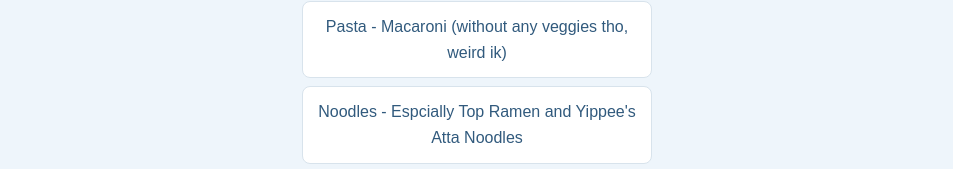
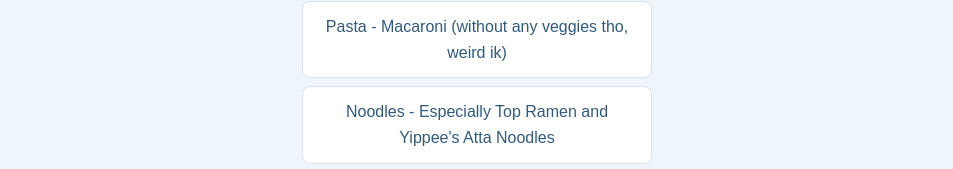
Before and after one commit to srishtipurohitaps/Personal-Website-for-Sunrise, a plain HTML site: page index.html in a window 1280 px wide. Both pictures are taken after a click on the button "My Favourite Foods". Shown: the part 2220-2389 px from the top of the page, without its empty margins (163-1116 px from the left). Drawn offline with Linux system fonts and the light colour scheme.

Commit message:
spelling mistake :(

```diff
--- a/index.html
+++ b/index.html
@@ -148,7 +148,7 @@
 
             <p>Pizza - Pizza Hut</p>
             <p>Pasta - Macaroni (without any veggies tho, weird ik)</p>
-            <p>Noodles - Espcially Top Ramen and Yippee's Atta Noodles</p>
+            <p>Noodles - Especially Top Ramen and Yippee's Atta Noodles</p>
             <p>Burger - Burger King</p>
             <p>Chocolate - KitKat, Dairy Milk Silk Oreo</p>
 
```
